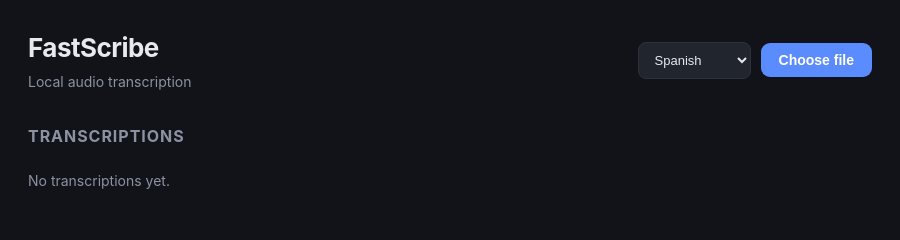
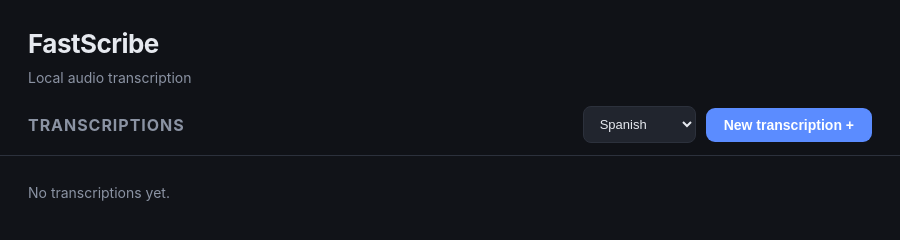
Before and after one commit to estevE11/fastscribe, an Electron app: page renderer/index.html in a window 900 px wide. Drawn offline with Linux system fonts and the light colour scheme.

Commit message:
Add sticky frosted topbar and move controls next to list heading
- Wrap header, status, and heading row in sticky .topbar with blur backdrop
- Relocate language selector and button from header into list heading row
- Rename button text to 'New transcription +'

```diff
--- a/renderer/index.html
+++ b/renderer/index.html
@@ -11,11 +11,27 @@
     <link rel="stylesheet" href="styles.css" />
   </head>
   <body>
+    <div class="topbar">
     <header class="app-header">
       <div class="app-title">
         <h1>FastScribe</h1>
         <p class="subtitle">Local audio transcription</p>
       </div>
+    </header>
+
+      <section id="status" class="status hidden">
+        <div class="status-row">
+          <div class="spinner"></div>
+          <span id="statusText">Transcribing…</span>
+          <span id="statusPct" class="status-pct"></span>
+        </div>
+        <div class="progress">
+          <div id="progressBar" class="progress-bar"></div>
+        </div>
+      </section>
+
+      <div class="list-heading-row">
+        <h2 class="list-heading">Transcriptions</h2>
         <div class="header-controls">
           <select id="langSelect" title="Transcription language">
             <option value="auto">Auto-detect</option>
@@ -32,7 +48,7 @@
             <option value="zh">Chinese</option>
             <option value="ko">Korean</option>
           </select>
-        <button id="selectBtn" class="btn">Choose file</button>
+          <button id="selectBtn" class="btn">New transcription +</button>
           <input
             id="fileInput"
             type="file"
@@ -40,25 +56,12 @@
             hidden
           />
         </div>
-    </header>
+      </div>
+    </div>
 
-    <main>
-      <section id="status" class="status hidden">
-        <div class="status-row">
-          <div class="spinner"></div>
-          <span id="statusText">Transcribing…</span>
-          <span id="statusPct" class="status-pct"></span>
-        </div>
-        <div class="progress">
-          <div id="progressBar" class="progress-bar"></div>
-        </div>
-      </section>
-
-      <section class="list-section">
-        <h2>Transcriptions</h2>
+    <main class="list-section">
       <div id="empty" class="empty">No transcriptions yet.</div>
       <ul id="list" class="list"></ul>
-      </section>
     </main>
 
     <div id="dropOverlay" class="drop-overlay">
--- a/renderer/styles.css
+++ b/renderer/styles.css
@@ -19,8 +19,20 @@ body {
     Arial, sans-serif;
   background: var(--bg);
   color: var(--text);
-  padding: 28px;
+  padding: 0;
   line-height: 1.5;
+}
+
+/* Sticky frosted top bar: header + status + list heading stay pinned. */
+.topbar {
+  position: sticky;
+  top: 0;
+  z-index: 50;
+  padding: 24px 28px 12px;
+  background: rgba(17, 19, 24, 0.72);
+  backdrop-filter: blur(14px);
+  -webkit-backdrop-filter: blur(14px);
+  border-bottom: 1px solid var(--border);
 }
 
 .app-header {
@@ -28,7 +40,7 @@ body {
   align-items: center;
   justify-content: space-between;
   gap: 16px;
-  margin-bottom: 24px;
+  margin-bottom: 0;
 }
 
 .app-title {
@@ -260,16 +272,24 @@ body {
   }
 }
 
-.list-section {
-  margin-top: 32px;
+.list-heading-row {
+  display: flex;
+  align-items: center;
+  justify-content: space-between;
+  gap: 16px;
+  margin-top: 18px;
 }
 
-.list-section h2 {
+.list-heading {
   font-size: 16px;
   color: var(--muted);
   text-transform: uppercase;
   letter-spacing: 0.06em;
-  margin-bottom: 14px;
+  margin: 0;
+}
+
+.list-section {
+  padding: 18px 28px 28px;
 }
 
 .empty {
```
Lines whose indentation alone changed are shown as unchanged.
